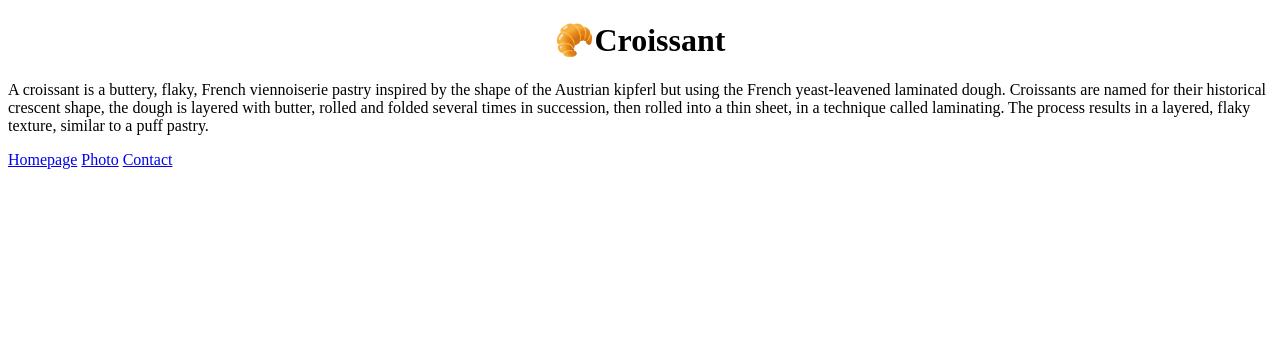
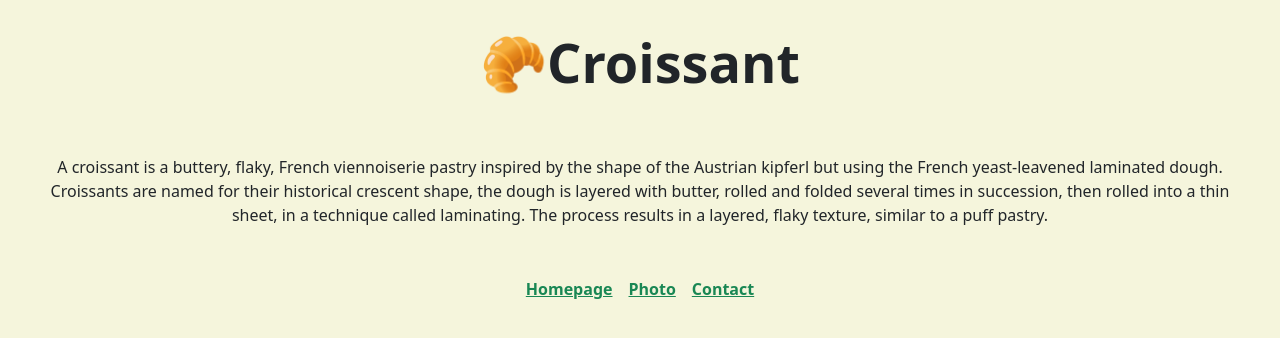
Before and after one commit to OlhaAleks/Croissant, a plain HTML site: page index.html in a window 1280 px wide. Drawn offline with nearby package versions, Linux system fonts and the light colour scheme.

Commit message:
Added style

```diff
--- a/index.html
+++ b/index.html
@@ -1,21 +1,37 @@
 <!DOCTYPE html>
 <html lang="en">
+
 <head>
     <meta charset="UTF-8">
     <meta http-equiv="X-UA-Compatible" content="IE=edge">
     <meta name="viewport" content="width=device-width, initial-scale=1.0">
+    <link href="https://cdn.jsdelivr.net/npm/bootstrap@5.0.0-beta2/dist/css/bootstrap.min.css" rel="stylesheet"
+        integrity="sha384-BmbxuPwQa2lc/FVzBcNJ7UAyJxM6wuqIj61tLrc4wSX0szH/Ev+nYRRuWlolflfl" crossorigin="anonymous" />
     <link rel="stylesheet" href="/styles/app.css">
     <title>Homepage</title>
 </head>
+
 <body>
     <h1>
         🥐Croissant
     </h1>
     <p>
-        A croissant is a buttery, flaky, French viennoiserie pastry inspired by the shape of the Austrian kipferl but using the French yeast-leavened laminated dough. Croissants are named for their historical crescent shape, the dough is layered with butter, rolled and folded several times in succession, then rolled into a thin sheet, in a technique called laminating. The process results in a layered, flaky texture, similar to a puff pastry.
+        A croissant is a buttery, flaky, French viennoiserie pastry inspired by the shape of the Austrian kipferl but
+        using the French yeast-leavened laminated dough. Croissants are named for their historical crescent shape, the
+        dough is layered with butter, rolled and folded several times in succession, then rolled into a thin sheet, in a
+        technique called laminating. The process results in a layered, flaky texture, similar to a puff pastry.
     </p>
-    <a href="/">Homepage</a>
-    <a href="/photo.html">Photo</a>
-    <a href="/contact.html">Contact</a>
+    <div class="d-flex justify-content-center">
+        <div>
+            <a href="/" class="p-2 text-success fw-bold">Homepage</a>
+        </div>
+        <div>
+            <a href="/photo.html" class="p-2 text-success fw-bold">Photo</a>
+        </div>
+        <div>
+            <a href="/contact.html" class="p-2 text-success fw-bold">Contact</a>
+        </div>
+    </div>
 </body>
+
 </html>
--- a/styles/app.css
+++ b/styles/app.css
@@ -1,3 +1,18 @@
+body {
+    background: beige;
+}
 h1 {
     text-align: center;
+    margin: 30px;
+    font-weight: 700;
+    font-size: 54px;
 }
+p,
+a {
+    font-size: 16px;
+}
+p {
+    text-align: center;
+    margin: 20px;
+    padding: 30px;
+}
```
Also changed, not shown: contact.html (+16 -0 lines), photo.html (+17 -1 lines).
